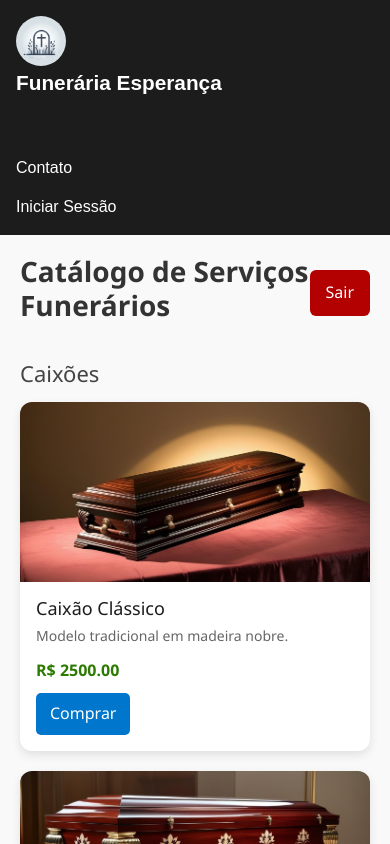
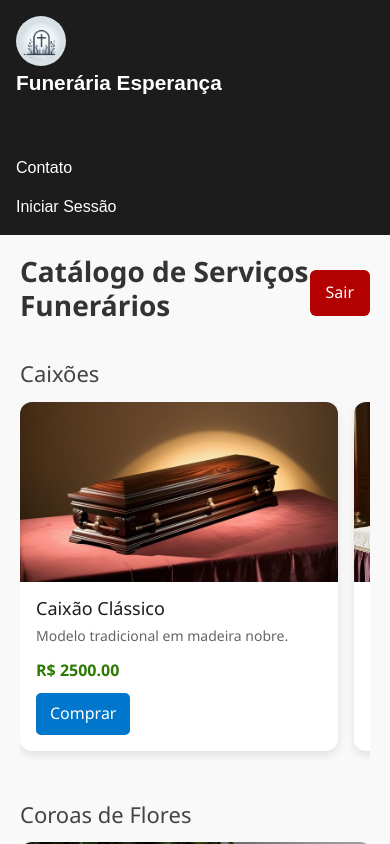
Before and after one commit to William-Willam/Projetos-Senac, a React (Vite) app in the folder funerari-web/: page /catalogo in a window 390 px wide. Shown: the top 844 px of the page. Built offline with nearby package versions, Linux system fonts and the light colour scheme; no server answers.

Commit message:
melhoria do css, no modo mobile e o deploy no firebase

```diff
--- a/funerari-web/src/pages/catalogo.jsx
+++ b/funerari-web/src/pages/catalogo.jsx
@@ -1,6 +1,6 @@
 import { logout } from "../firebase/auth";
 import { useNavigate } from "react-router-dom";
-import "../styles/Catalogo.css"; // Importando o CSS exclusivo
+import "../styles/Catalogo.css";
 
 export default function Catalogo() {
   const navigate = useNavigate();
--- a/funerari-web/src/styles/Catalogo.css
+++ b/funerari-web/src/styles/Catalogo.css
@@ -47,11 +47,41 @@
   gap: 20px;
 }
 
+/* Responsividade: carrossel no mobile */
+@media (max-width: 768px) {
+  .catalogo-grid {
+    display: flex;
+    overflow-x: auto;
+    gap: 16px;
+    scroll-snap-type: x mandatory;
+    padding-bottom: 10px;
+
+    /* Rolagem suave */
+    -ms-overflow-style: none; /* IE/Edge */
+    scrollbar-width: none; /* Firefox */
+    scroll-behavior: smooth;
+  }
+
+  .catalogo-grid::-webkit-scrollbar {
+    display: none; /* Chrome/Safari */
+  }
+
+  .catalogo-card {
+    min-width: 80%;
+    flex: 0 0 auto;
+    scroll-snap-align: start;
+  }
+
+  .card-imagem {
+    height: 160px;
+  }
+}
+
 .catalogo-card {
   background-color: #fff;
   border-radius: 12px;
   overflow: hidden;
-    box-shadow: 0 4px 10px rgba(0,0,0,0.1);
+  box-shadow: 0 4px 10px rgba(0, 0, 0, 0.1);
   display: flex;
   flex-direction: column;
 }
```
Lines whose indentation alone changed are shown as unchanged.
